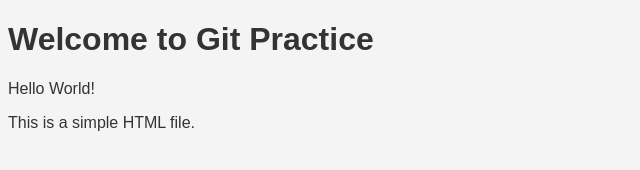
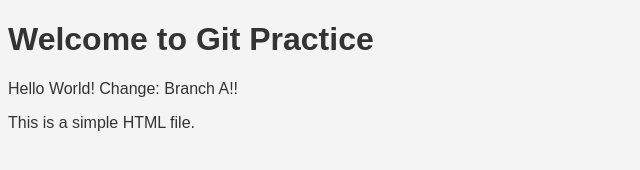
Before and after one commit to PrajwalSingh98/git-practice-repo, a plain HTML site: page index.html in a window 1280 px wide. Shown: the whole page, without its empty margins (0-640 px from the left). Drawn offline with Linux system fonts and the light colour scheme.

Commit message:
Branch A done

```diff
--- a/index.html
+++ b/index.html
@@ -8,6 +8,7 @@
   <h1>Welcome to Git Practice</h1>
   <div>
     Hello World!
+    Change: Branch A!!
   </div>
   <p>This is a simple HTML file.</p>
   <script src="script.js"></script>
```
